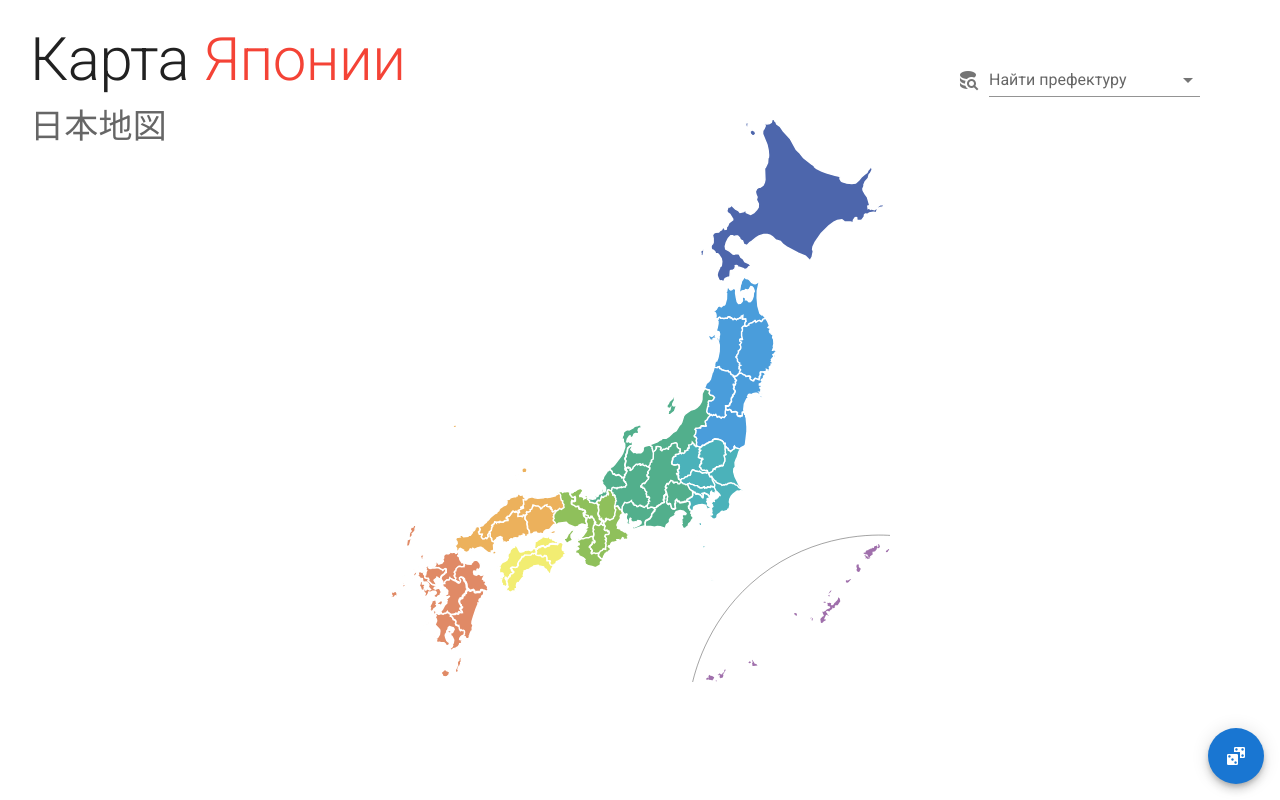
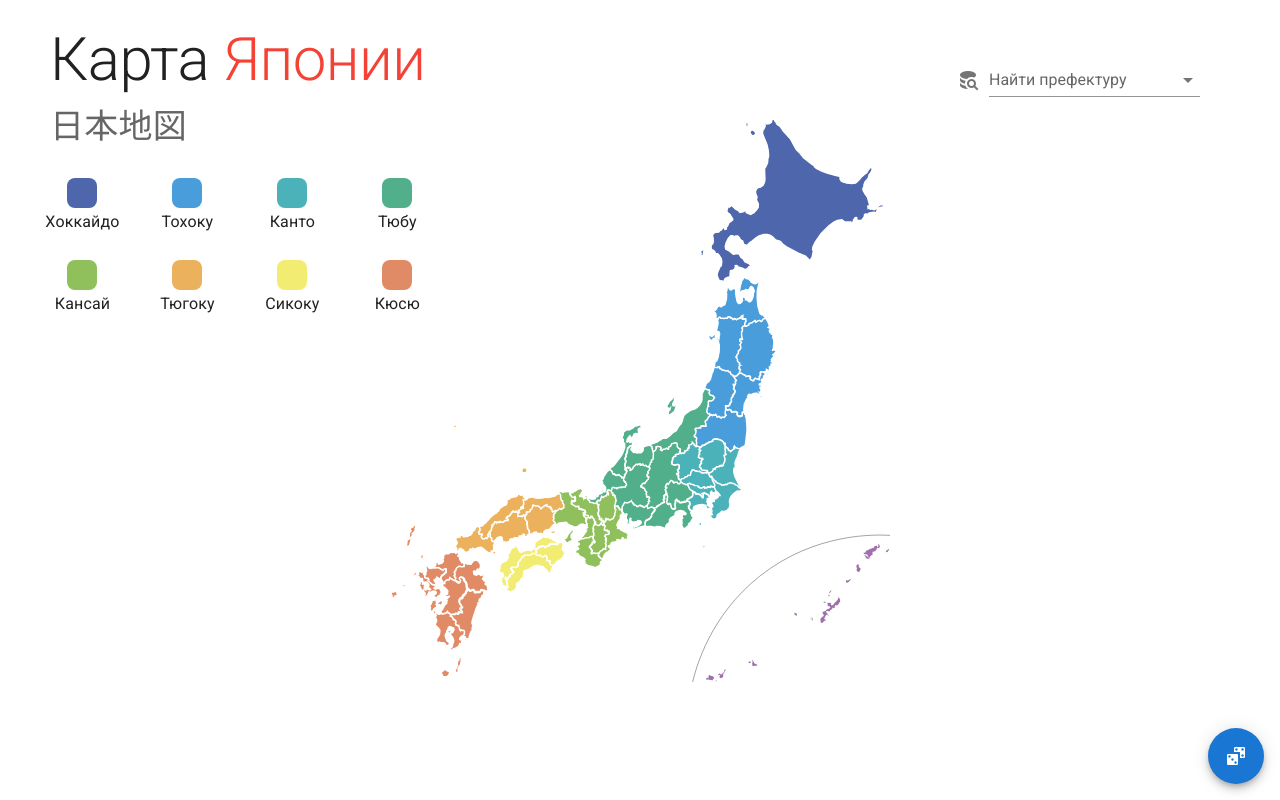
Before and after one commit to metafates/JapanMap, a Vue app: page / in a window 1280 px wide. Built offline with nearby package versions, Linux system fonts and the light colour scheme.

Commit message:
👌 IMPROVE: Info card added

```diff
--- /dev/null
+++ b/src/components/Info.vue
@@ -0,0 +1,73 @@
+<template>
+    <div>
+        <v-row no-gutters>
+            <v-col
+                v-for="(region, i) in regions"
+                :key="i"
+                cols="3"
+                class="d-flex justify-center align-center flex-column my-3"
+            >
+                <div class="circle" :class="region.className"></div>
+                <span class="text-subtitle-1">{{ region.title }}</span>
+            </v-col>
+        </v-row>
+    </div>
+</template>
+
+<script>
+export default {
+    data() {
+        return {
+            regions: [
+                { title: "Хоккайдо", color: "#4d66ac", className: "st7" },
+                { title: "Тохоку", color: "#4a9ddb", className: "st1" },
+                { title: "Канто", color: "#4bb2ba", className: "st2" },
+                { title: "Тюбу", color: "#52af8c", className: "st0" },
+                { title: "Кансай", color: "#ecb15c", className: "st6" },
+                { title: "Тюгоку", color: "#8fc05b", className: "st8" },
+                { title: "Сикоку", color: "##f2ed72", className: "st3" },
+                { title: "Кюсю", color: "#e08a66", className: "st4" },
+            ],
+        };
+    },
+};
+</script>
+
+<style scoped>
+.circle {
+    width: 30px;
+    height: 30px;
+    border-radius: 8px;
+}
+
+.st0 {
+    background-color: #52af8c;
+}
+.st1 {
+    background-color: #4a9ddb;
+}
+.st2 {
+    background-color: #4bb2ba;
+}
+.st3 {
+    background-color: #f2ed72;
+}
+.st4 {
+    background-color: #e08a66;
+}
+.st5 {
+    background-color: #4bb2ba;
+}
+.st6 {
+    background-color: #8fc05b;
+}
+.st7 {
+    background-color: #4d66ac;
+}
+.st8 {
+    background-color: #ecb15c;
+}
+.st9 {
+    background-color: #a070ac;
+}
+</style>
--- a/src/components/LogoDesktop.vue
+++ b/src/components/LogoDesktop.vue
@@ -1,11 +1,23 @@
 <template>
     <div class="logo">
-        <p class="text-h2 text--primary">
-            Карта <span class="red--text">Японии</span>
-        </p>
-        <p class="text-h4 text--secondary kanji">日本地図</p>
+        <div class="ml-5 mb-5">
+            <p class="text-h2 text--primary">
+                Карта <span class="red--text">Японии</span>
+            </p>
+            <p class="text-h4 text--secondary kanji">日本地図</p>
+        </div>
+        <Info />
     </div>
 </template>
+
+<script>
+import Info from "./Info.vue";
+export default {
+    components: {
+        Info,
+    },
+};
+</script>
 
 <style lang="stylus" scoped>
 @import url('https://fonts.googleapis.com/css2?family=Noto+Sans+JP:wght@100;300;400;500;700;900&display=swap')
--- a/src/components/PreviewCardMisc.vue
+++ b/src/components/PreviewCardMisc.vue
@@ -59,7 +59,7 @@ export default {
 .desktopCard {
     position: absolute;
     left: 100px;
-    top: 50%;
+    top: 60%;
     transform: translateY(-50%);
 }
 
```
